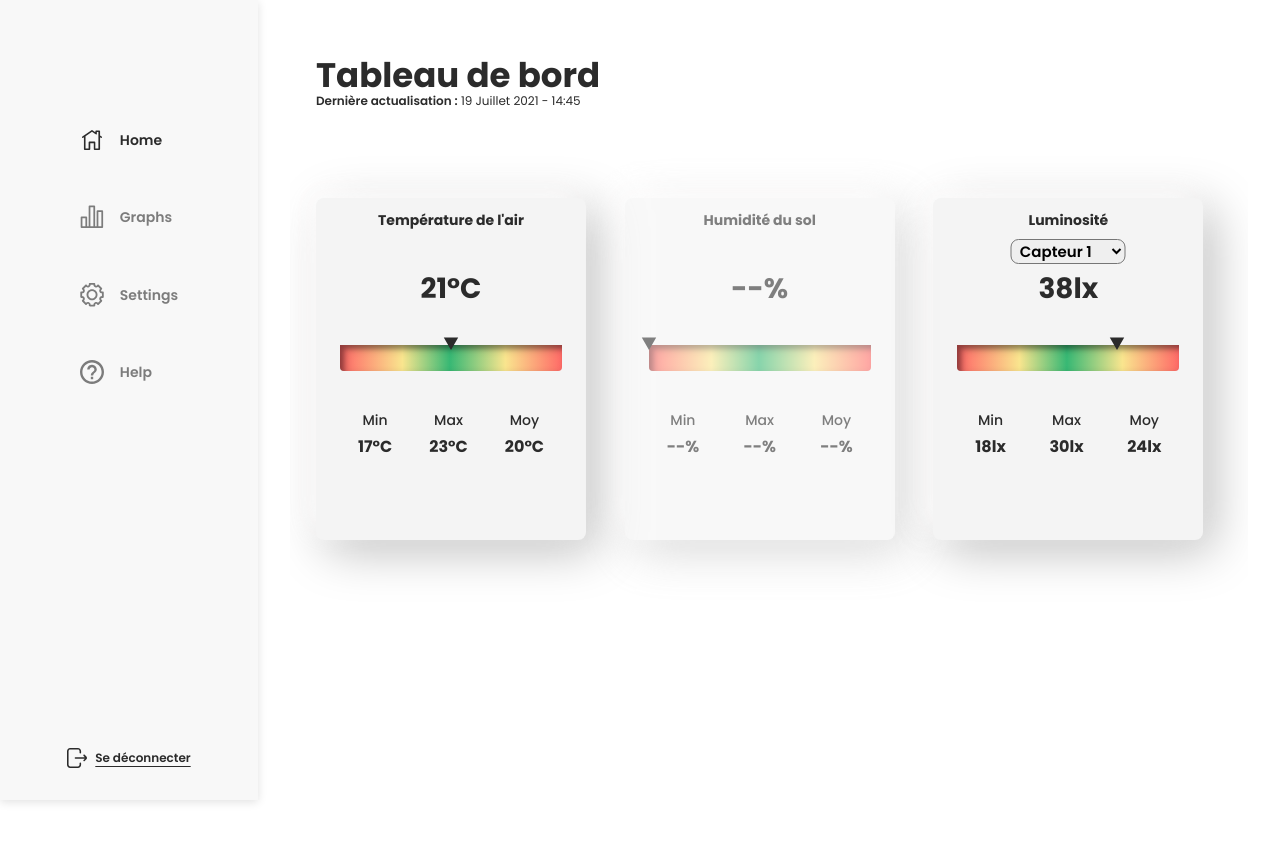
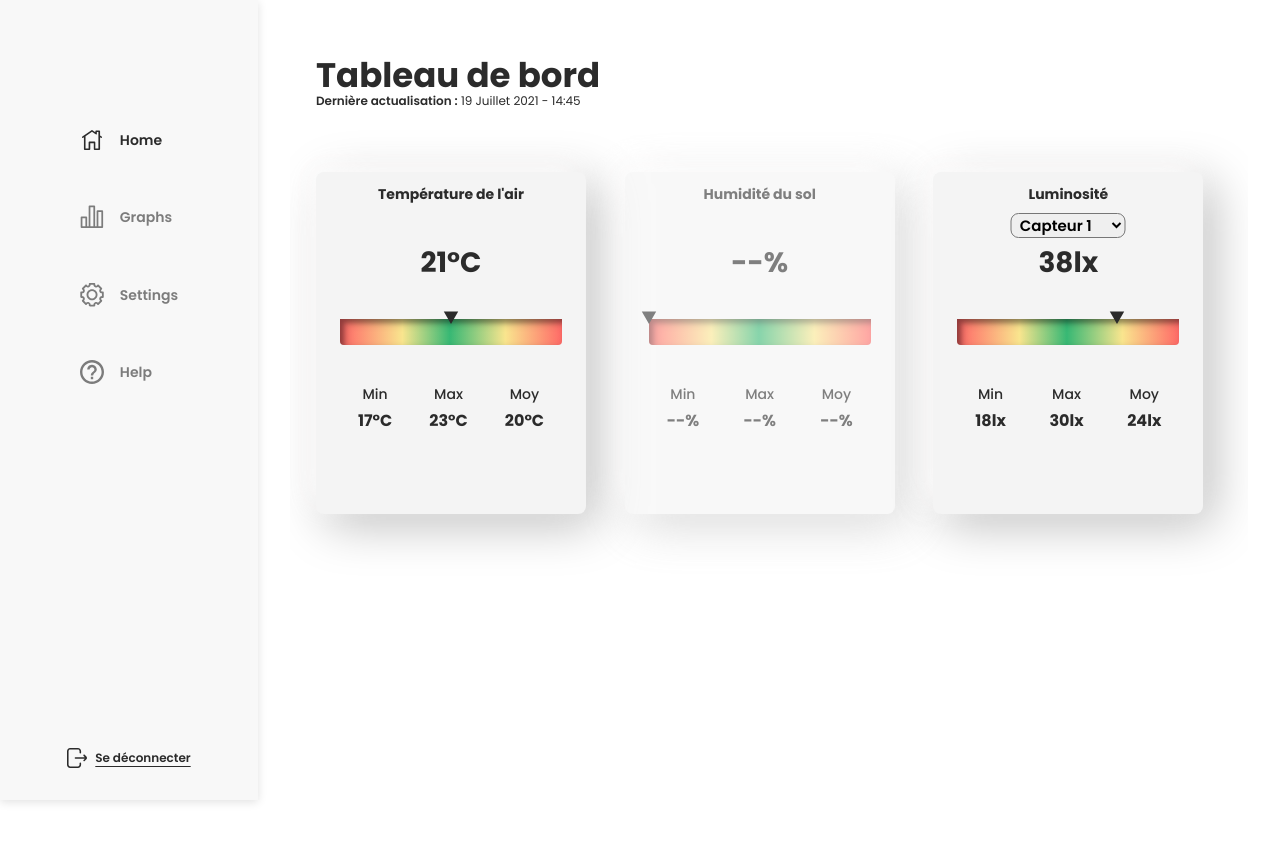
Before and after one commit to FRobaglia/iot-project, a React (Create React App) app: page / in a window 1280 px wide. Shown: the top 842 px of the page. Built offline with nearby package versions, Linux system fonts and the light colour scheme.

Commit message:
chore: fix margin bullets

```diff
--- a/src/styles/components/swiper.scss
+++ b/src/styles/components/swiper.scss
@@ -1,3 +1,8 @@
+.swiper-container {
+  padding: 0 26px !important;
+  margin-bottom: 88px !important;
+}
+
 .swiper-pagination-fraction,
 .swiper-pagination-custom,
 .swiper-container-horizontal > .swiper-pagination-bullets {
--- a/src/styles/main.scss
+++ b/src/styles/main.scss
@@ -1,5 +1,5 @@
 body {
-  margin-bottom: $navHeightMobile;
+  margin-bottom: $navHeightMobile + 32px;
   font-family: "Poppins";
   color: $mainTextColor;
 }
@@ -31,7 +31,3 @@ h1 {
   font-weight: 700;
   font-size: 34px;
 }
-
-.swiper-container {
-  padding: 26px !important;
-}
```
